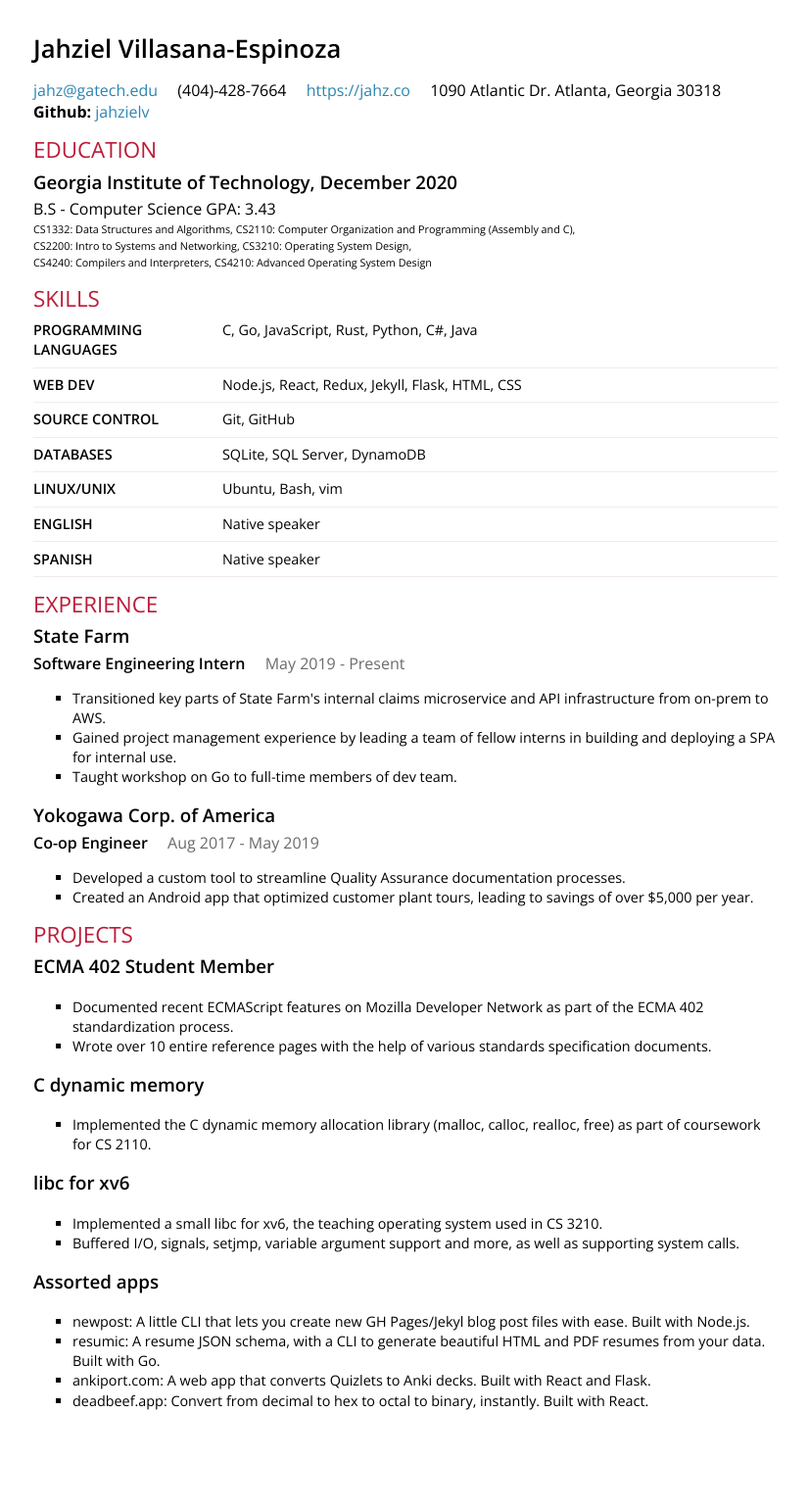
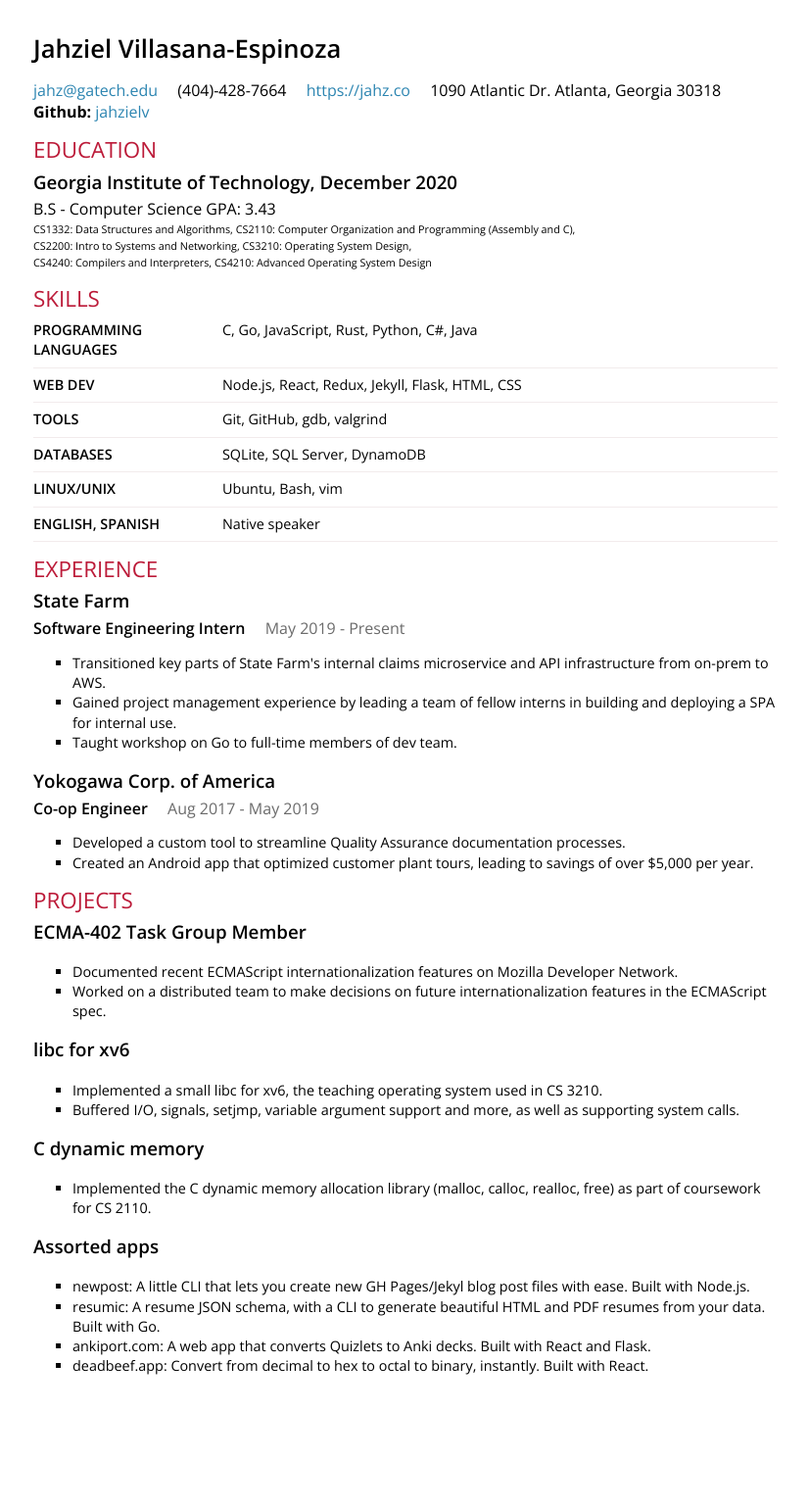
Before and after one commit to jahzielv/jahzielv.github.io, a Jekyll site: the page resume.html, which Jekyll copies as it is, in a window 1280 px wide. Shown: the whole page at 98% size, without its empty margins (6-831 px from the left). Built offline with Jekyll 4.4.1, drawn with Linux system fonts in a browser that asks for light colours; after the commit the page ends 1504 px from its top, so only the background shows below that.

Commit message:
resume updates

```diff
--- a/resume.html
+++ b/resume.html
@@ -229,8 +229,8 @@
                     <div class="keywords">Node.js, React, Redux, Jekyll, Flask, HTML, CSS</div>
                 </div>
                 <div class="item">
-                    <div class="name">Source Control</div>
-                    <div class="keywords">Git, GitHub</div>
+                    <div class="name">Tools</div>
+                    <div class="keywords">Git, GitHub, gdb, valgrind</div>
                 </div>
                 <div class="item">
                     <div class="name">Databases</div>
@@ -241,11 +241,7 @@
                     <div class="keywords">Ubuntu, Bash, vim</div>
                 </div>
                 <div class="item">
-                    <div class="name">English</div>
-                    <div class="keywords">Native speaker</div>
-                </div>
-                <div class="item">
-                    <div class="name">Spanish</div>
+                    <div class="name">English, Spanish</div>
                     <div class="keywords">Native speaker</div>
                 </div>
             </section>
@@ -301,24 +297,14 @@
 
                 <section class="item">
                     <header>
-                        	<h3 class="name">ECMA 402 Student Member</h3>
+                        	<h3 class="name">ECMA-402 Task Group Member</h3>
 
                     </header>
                     <ul class="highlights">
-                        <li>Documented recent ECMAScript features on Mozilla Developer Network as
-                            part of the ECMA 402 standardization process.</li>
-                        <li>Wrote over 10 entire reference pages with the help of various standards
-                            specification documents.</li>
-                    </ul>
-                </section>
-                <section class="item">
-                    <header>
-                        	<h3 class="name">C dynamic memory</h3>
-
-                    </header>
-                    <ul class="highlights">
-                        <li>Implemented the C dynamic memory allocation library (malloc, calloc, realloc,
-                            free) as part of coursework for CS 2110.</li>
+                        <li>Documented recent ECMAScript internationalization features on Mozilla
+                            Developer Network.</li>
+                        <li>Worked on a distributed team to make decisions on future internationalization
+                            features in the ECMAScript spec.</li>
                     </ul>
                 </section>
                 <section class="item">
@@ -331,6 +317,16 @@
                             CS 3210.</li>
                         <li>Buffered I/O, signals, setjmp, variable argument support and more, as
                             well as supporting system calls.</li>
+                    </ul>
+                </section>
+                <section class="item">
+                    <header>
+                        	<h3 class="name">C dynamic memory</h3>
+
+                    </header>
+                    <ul class="highlights">
+                        <li>Implemented the C dynamic memory allocation library (malloc, calloc, realloc,
+                            free) as part of coursework for CS 2110.</li>
                     </ul>
                 </section>
                 <section class="item">
```
